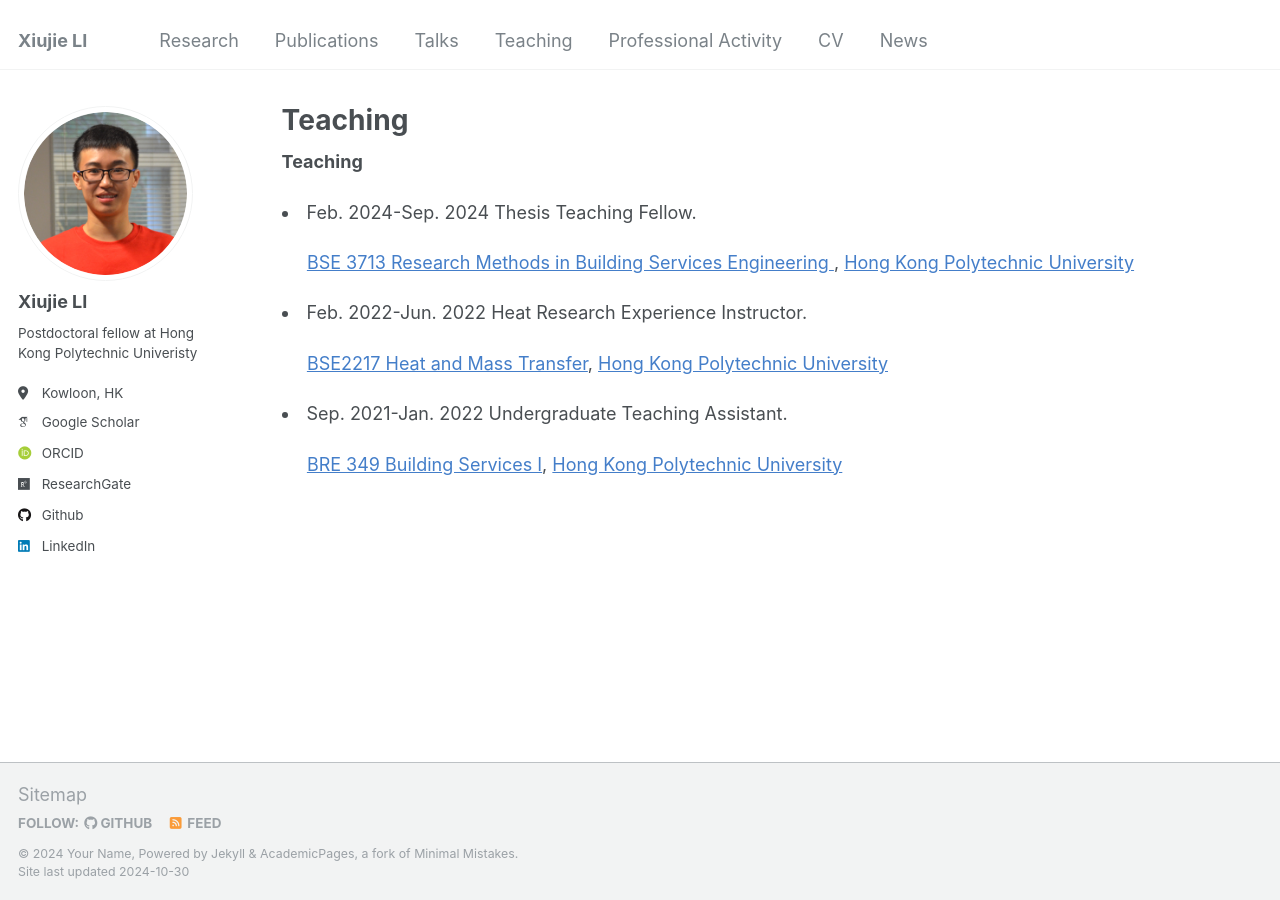
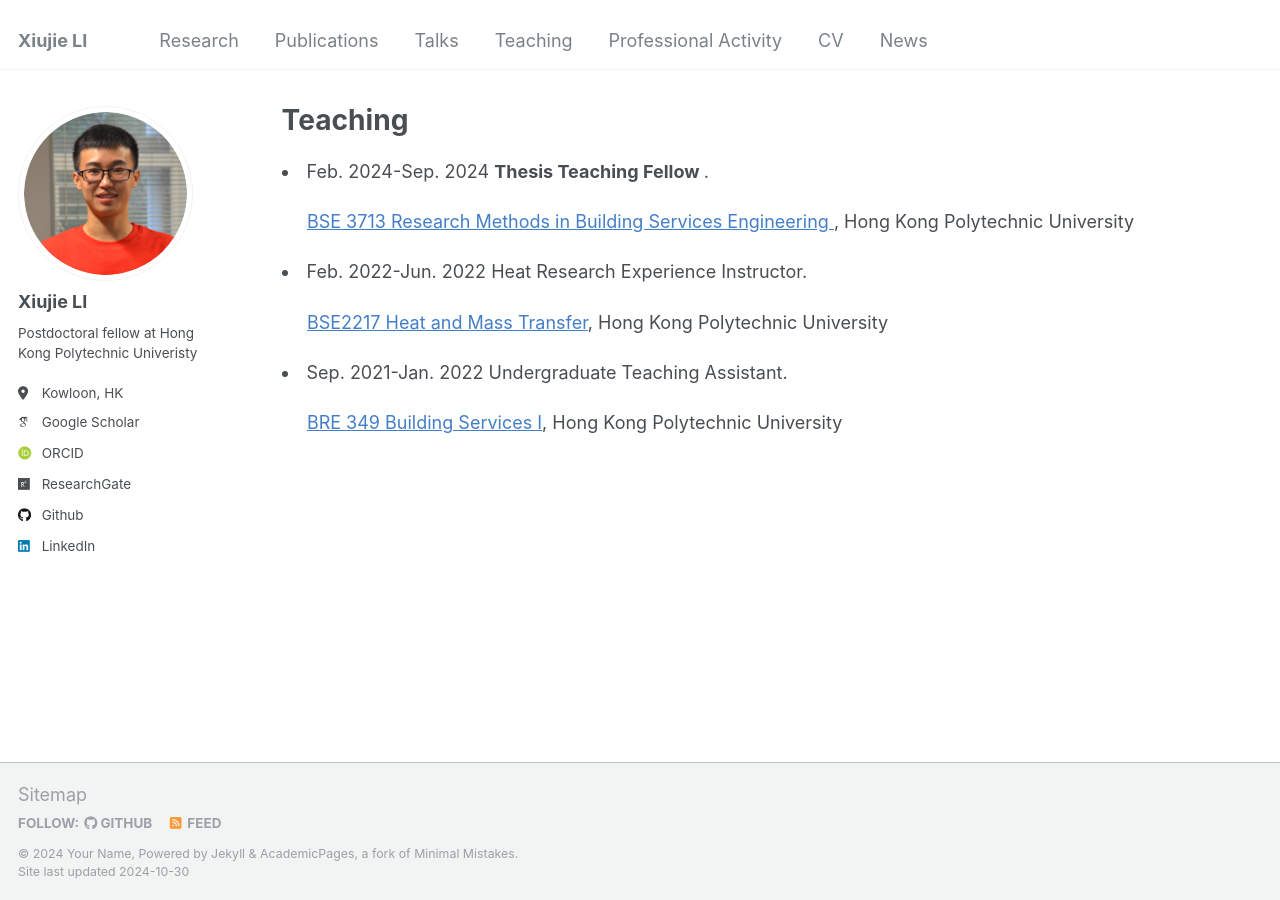
Before and after one commit to XiujieLI/XiujieLI.github.io, a Jekyll site: the page built from _pages/teaching.html, in a window 1280 px wide. Built offline with Jekyll 4.4.1, drawn with Linux system fonts in a browser that asks for light colours; some web fonts are replaced.

Commit message:
Update teaching.html

```diff
--- a/_pages/teaching.html
+++ b/_pages/teaching.html
@@ -4,13 +4,12 @@ title: "Teaching"
 permalink: /teaching/
 author_profile: true
 ---
-<strong> Teaching </strong>
 
-<p><li> Feb. 2024-Sep. 2024 Thesis Teaching Fellow.</p>
-	  <p>&nbsp;&nbsp;&nbsp;&nbsp;&nbsp;<a style="color: #447ec9" href="https://www.polyu.edu.hk/beee/-/media/department/beee/content/study/subject-code/sdf202122/bse3713.pdf?la=en&hash=0983C8039C9F23D7779C27515EEDA94F">BSE 3713 Research Methods in Building Services Engineering </a>, <a style="color: #447ec9" href="https://www.polyu.edu.hk/beee/">Hong Kong Polytechnic University</a> </p>
+<p><li> Feb. 2024-Sep. 2024 <strong> Thesis Teaching Fellow </strong>.</p>
+	  <p>&nbsp;&nbsp;&nbsp;&nbsp;&nbsp;<a style="color: #447ec9" href="https://www.polyu.edu.hk/beee/-/media/department/beee/content/study/subject-code/sdf202122/bse3713.pdf?la=en&hash=0983C8039C9F23D7779C27515EEDA94F">BSE 3713 Research Methods in Building Services Engineering </a>, Hong Kong Polytechnic University </p>
 <p><li> Feb. 2022-Jun. 2022 Heat Research Experience Instructor.</p>
-	  <p>&nbsp;&nbsp;&nbsp;&nbsp;&nbsp;<a style="color: #447ec9" href="https://exam.lib.polyu.edu.hk/handle/100/50383">BSE2217 Heat and Mass Transfer</a>, <a style="color: #447ec9" href="https://www.polyu.edu.hk/beee/">Hong Kong Polytechnic University</a> </p>
+	  <p>&nbsp;&nbsp;&nbsp;&nbsp;&nbsp;<a style="color: #447ec9" href="https://exam.lib.polyu.edu.hk/handle/100/50383">BSE2217 Heat and Mass Transfer</a>, Hong Kong Polytechnic University </p>
 	  <p><li> Sep. 2021-Jan. 2022 Undergraduate Teaching Assistant.</p>
-	  <p>&nbsp;&nbsp;&nbsp;&nbsp;&nbsp;<a style="color: #447ec9" href="https://exam.lib.polyu.edu.hk/handle/100/29273">BRE 349 Building Services I</a>, <a style="color: #447ec9" href="https://www.polyu.edu.hk/beee/">Hong Kong Polytechnic University</a> </p>
+	  <p>&nbsp;&nbsp;&nbsp;&nbsp;&nbsp;<a style="color: #447ec9" href="https://exam.lib.polyu.edu.hk/handle/100/29273">BRE 349 Building Services I</a>, Hong Kong Polytechnic University </p>
 
 																	   </div>
```
